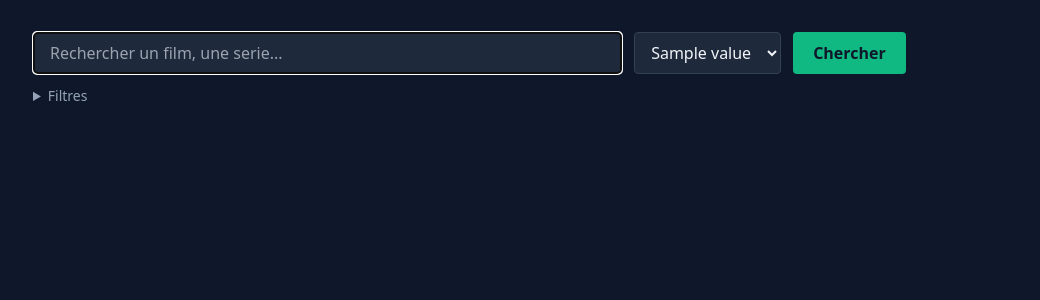
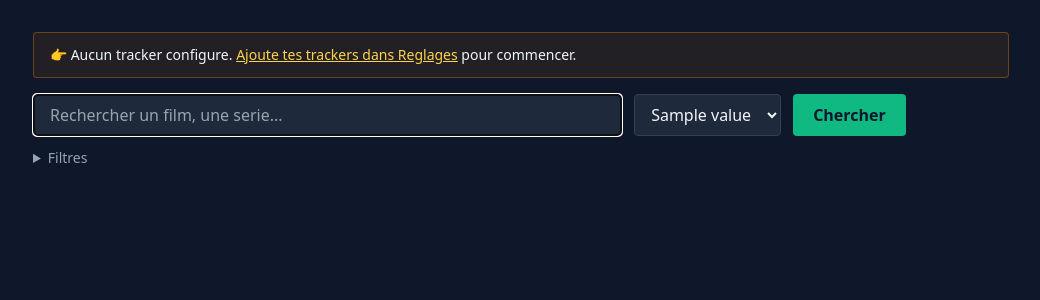
Before and after one commit to Larhatis/TorrSearch, a FastAPI app: template torsearch/web/templates/index.html in a window 1280 px wide. Shown: the part 61-361 px from the top of the page, without its empty margins (119-1159 px from the left). Run offline with FastAPI, Linux system fonts and the light colour scheme; the template is opened without the code that fills it: most values are stand-ins (such as "Sample title", 1, 10 or a date in 2020); some libraries are stand-ins or nearby versions.

Commit message:
feat: show onboarding hint on search page when no trackers configured

```diff
--- a/torsearch/web/templates/index.html
+++ b/torsearch/web/templates/index.html
@@ -1,5 +1,10 @@
 {% extends "base.html" %}
 {% block content %}
+{% if not has_trackers %}
+<div class="mb-4 rounded border border-amber-600/40 bg-amber-600/10 px-4 py-3 text-sm">
+  👉 Aucun tracker configure. <a href="/settings" class="underline text-amber-300 hover:text-amber-200">Ajoute tes trackers dans Reglages</a> pour commencer.
+</div>
+{% endif %}
 <form id="search-form" hx-get="/search" hx-target="#results" hx-indicator="#spinner" class="mb-6">
   <div class="flex flex-wrap gap-3">
     <input type="text" name="q" placeholder="Rechercher un film, une serie..." autofocus
```
Also changed, not shown: tests/test_web.py (+16 -0 lines), torsearch/web/routes.py (+6 -1 lines).
